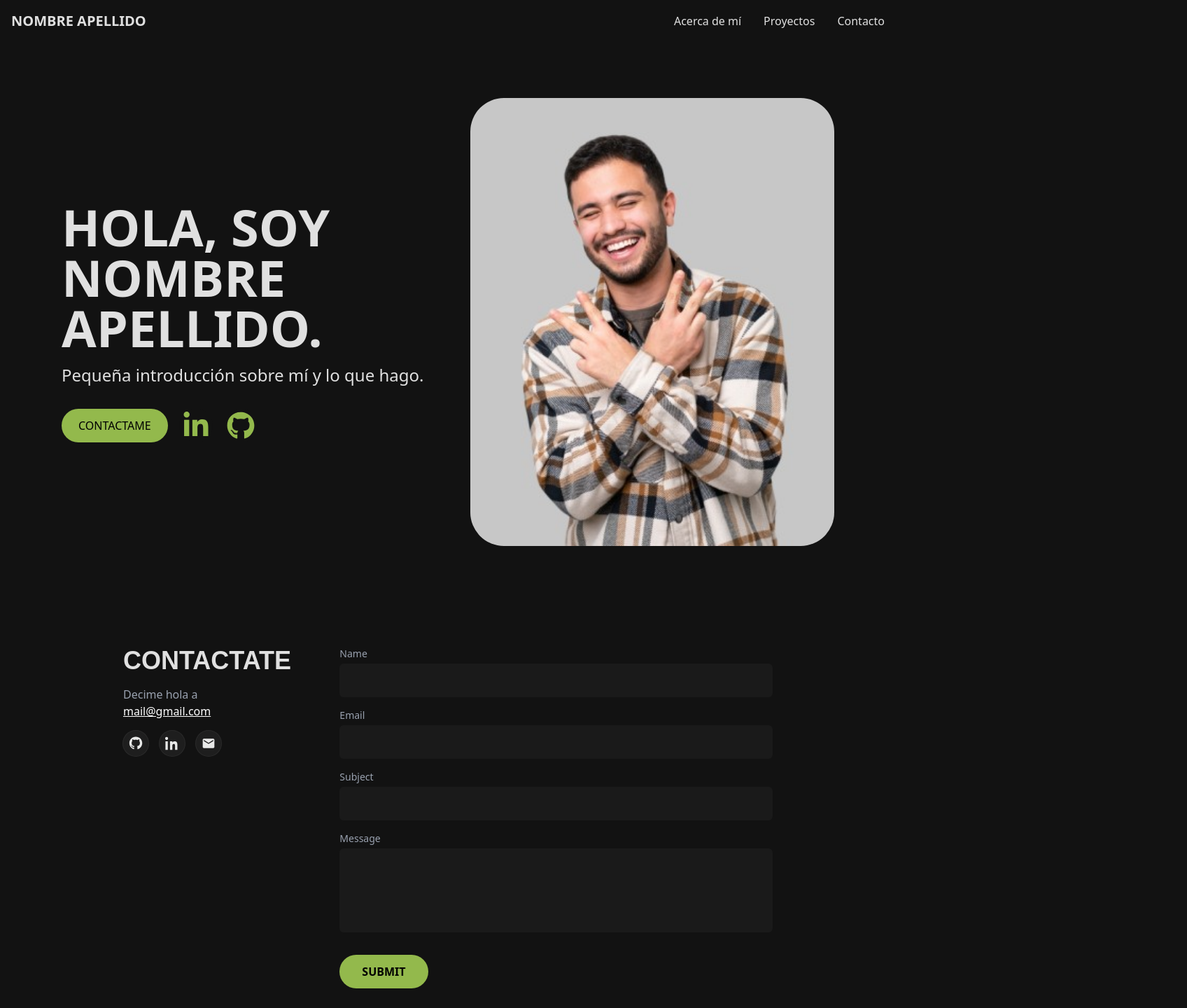
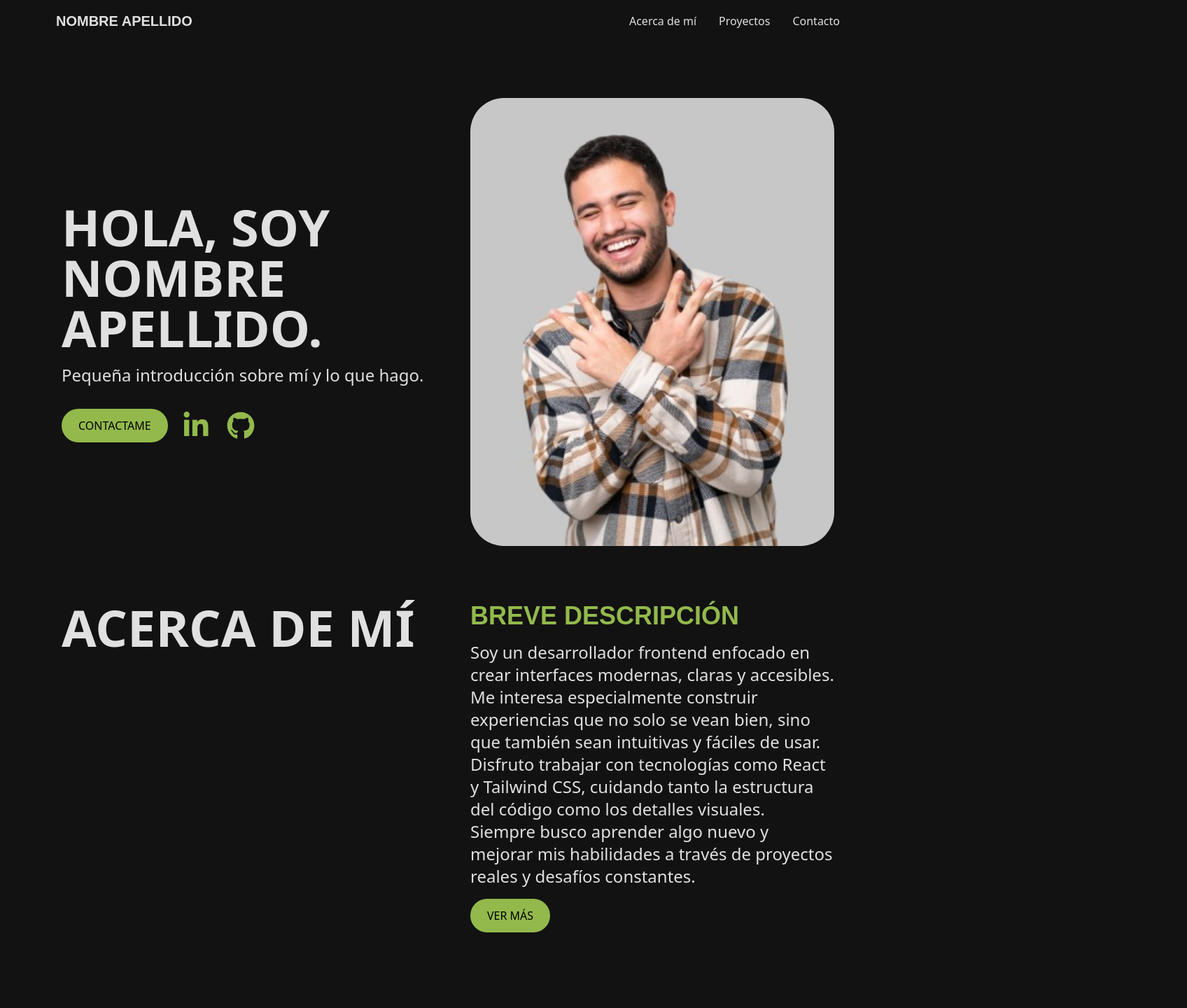
Before and after one commit to leocantero/portafolio-personal, a React (Vite) app: page / in a window 1280 px wide. Shown: the top 1440 px of the page at 70% size, 1696 px wide, since content can reach past the window. Built offline with nearby package versions, Linux system fonts and the light colour scheme; no server answers.

Commit message:
Actualizo estilos header + About me Preview Section

```diff
--- /dev/null
+++ b/src/components/AboutPreview.jsx
@@ -0,0 +1,30 @@
+    import React from "react";
+    import { useNavigate } from "react-router-dom";
+    import { nombre } from "../data/data.js";
+
+    export const AboutPreview = () => {
+        const navigate = useNavigate();
+
+        return (
+            <section className="min-h-screen bg-(--fondo-color) text-(--texto-color) montserrat-title-light">
+                <div className="mx-auto max-w-6xl px-6 h-screen grid grid-cols-2 items-start gap-16">
+                    <div className="self-start">
+                        <h2 className="text-5xl md:text-7xl font-bold mb-4 uppercase">
+                            Acerca de mí
+                        </h2>
+                    </div>
+                    <div>
+                        <h3 className="text-4xl text-(--acento-color) font-bold montserrat-title-bold uppercase w-5xl mb-4">
+                            Breve descripción
+                        </h3>
+                        <p className="text-xl md:text-2xl">
+                            Soy un desarrollador frontend enfocado en crear interfaces modernas, claras y accesibles. Me interesa especialmente construir experiencias que no solo se vean bien, sino que también sean intuitivas y fáciles de usar. Disfruto trabajar con tecnologías como React y Tailwind CSS, cuidando tanto la estructura del código como los detalles visuales. Siempre busco aprender algo nuevo y mejorar mis habilidades a través de proyectos reales y desafíos constantes.
+                        </p>
+                        <button className="bg-(--acento-color) text-black uppercase px-6 py-3 rounded-full hover:bg-(--acento-color-hover) transition-all duration-300 ease-in-out mt-4">
+                            Ver más
+                        </button>
+                    </div>
+                </div>
+            </section>
+        );
+    };
--- a/src/components/Header.jsx
+++ b/src/components/Header.jsx
@@ -6,13 +6,13 @@ export const Header = () => {
   const navigate = useNavigate();
 
   return (
-    <header className="w-full flex row justify-between items-center cointainer mx-auto px-4 py-4">
-      <h1
-        className="cursor-pointer text-xl font-bold montserrat-title-light uppercase"
+    <header className="w-full flex row justify-between items-center cointainer mx-auto px-20 py-4">
+      <h2
+        className="cursor-pointer text-xl font-bold montserrat-title-bold uppercase"
         onClick={() => navigate("/")}
       >
         {nombre}
-      </h1>
+      </h2>
       <ul className="flex row gap-8">
         <li
           className="cursor-pointer hover:text-(--acento-color) transition-all duration-300 ease-in-out hover:drop-shadow-[0_0_10px_rgba(255,255,255,0.8)]"
--- a/src/components/Hero.jsx
+++ b/src/components/Hero.jsx
@@ -15,9 +15,9 @@ export const Hero = () => {
 
         {/* TEXTO */}
         <div>
-      <h1 className="text-5xl md:text-7xl font-bold mb-4 uppercase">
+          <h2 className="text-5xl md:text-7xl font-bold mb-4 uppercase">
             Hola, soy {nombre}.
-      </h1>
+          </h2>
 
           <p className="text-xl md:text-2xl mb-8 max-w-xl">
             Pequeña introducción sobre mí y lo que hago.
--- a/src/pages/Home.jsx
+++ b/src/pages/Home.jsx
@@ -1,8 +1,12 @@
 import React from 'react'
 import { Hero } from '../components/Hero.jsx'
+import { AboutPreview } from '../components/AboutPreview.jsx'
 
 export const Home = () => {
   return (
-    <Hero />
+    <>
+      <Hero />
+      <AboutPreview />
+    </>
   )
 }
```
Lines whose indentation alone changed are shown as unchanged.
